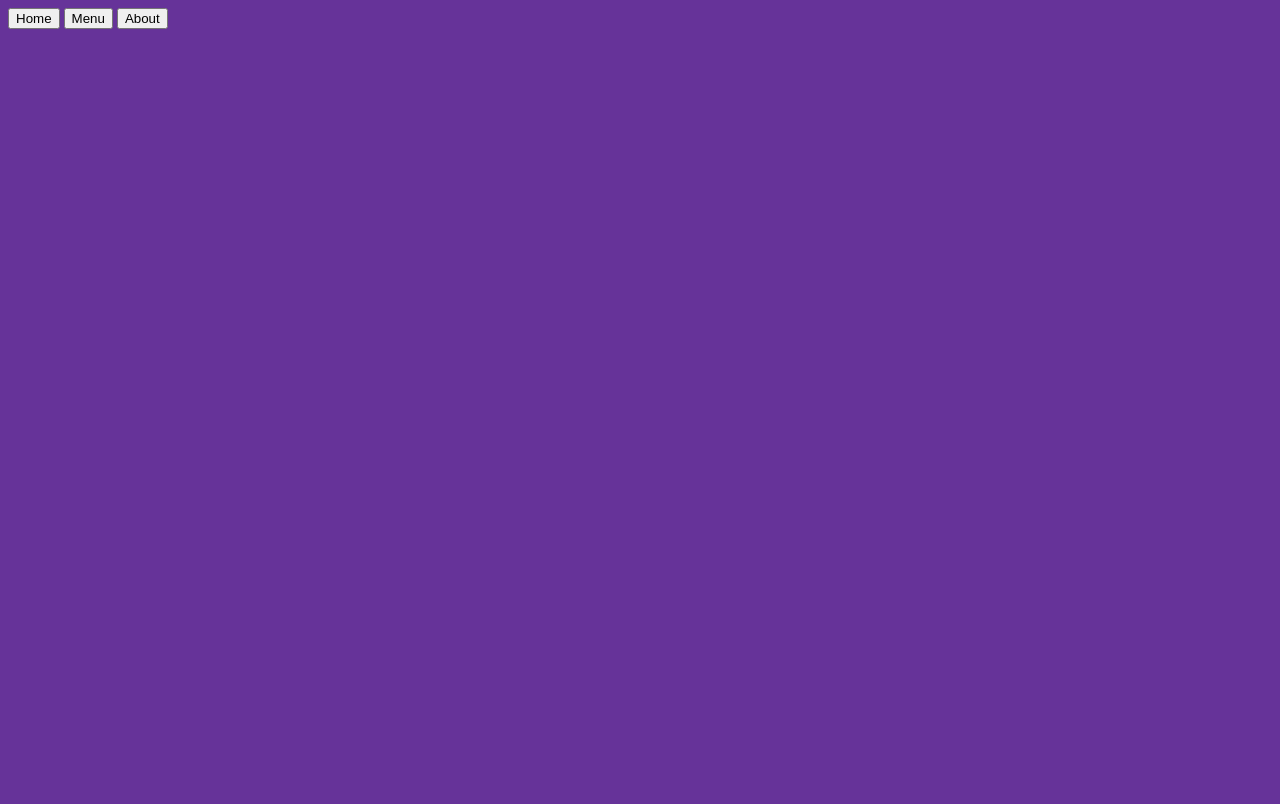
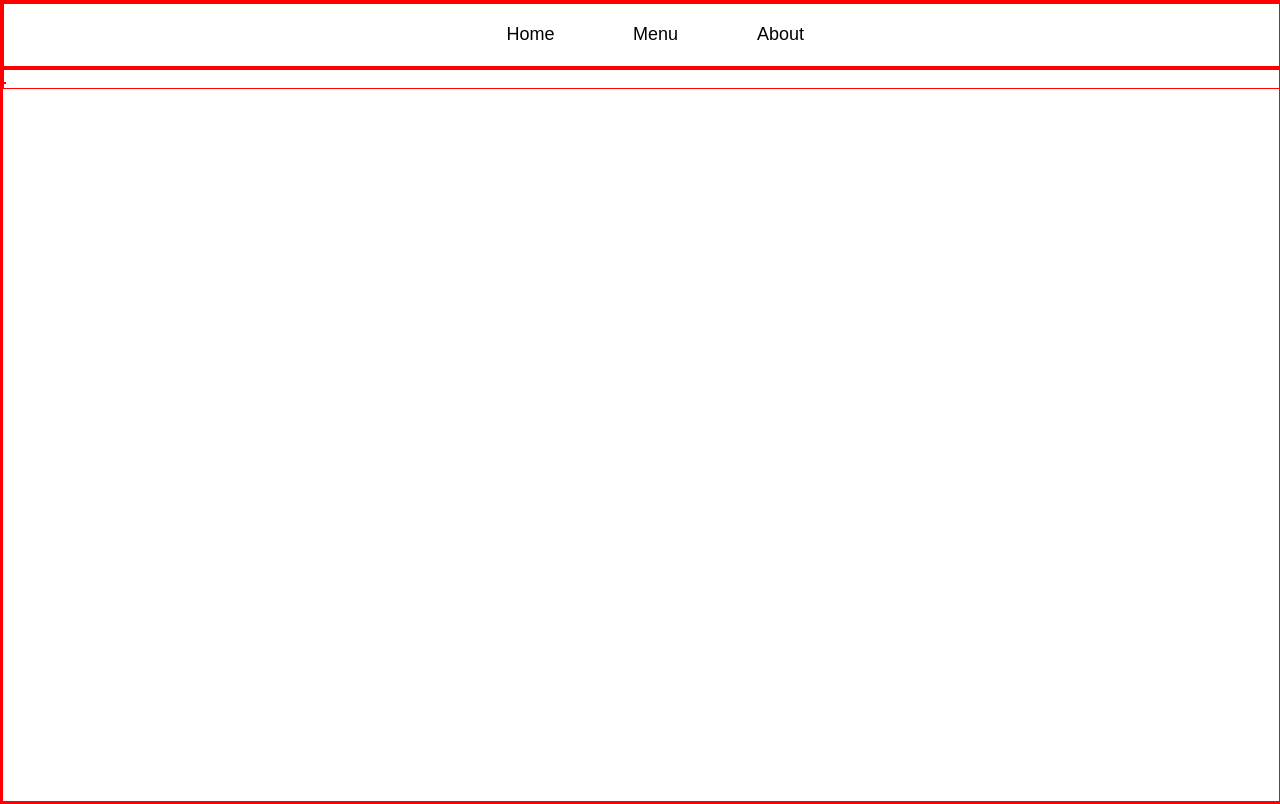
Before and after one commit to mbazzo1993/project-restaurant-page, a website built with webpack: page src/template.html in a window 1280 px wide. Built offline with nearby package versions, Linux system fonts and the light colour scheme.

Commit message:
feat: add styling for nav and buttons

```diff
--- a/src/style.css
+++ b/src/style.css
@@ -1,3 +1,63 @@
+* {
+    border: 1px solid red;
+}
+
+:root {
+    --header-height: 8%;
+    --button-font: 'Helvetica Neue', sans-serif;
+}
+
 body {
-    background-color: rebeccapurple;
+    height: 100vh;
+    width: 100vw;
+    padding: 0;
+    margin: 0;
+
+    display: flex;
+    flex-direction: column;
 }
+
+header {
+    padding: 0;
+    margin: 0;
+    width: 100%;
+    height: var(--header-height);
+
+    display: flex;
+    flex-direction: row;
+    align-content: center;
+    justify-content: center;
+}
+
+nav {
+    padding: 0;
+    margin: 0;
+    width: 100%;
+
+    display: flex;
+    flex-direction: row;
+    justify-content: center;
+
+}
+
+button {
+    width: 100px;
+    height: 100%;
+    margin-left: 25px;
+    background-color: white;
+    border: none;
+    font-size: large;
+    font-style: var(--button-font);
+}
+
+button:hover {
+    font-weight: bold;
+    border-bottom: 2px solid rgb(93, 93, 93);
+}
+
+#content {
+    padding: 0;
+    margin: 0;
+    width: 100%;
+    height: calc(100% - var(--header-height));
+}
--- a/src/template.html
+++ b/src/template.html
@@ -13,6 +13,11 @@
             <button>About</button>
         </nav>
     </header>
-    <div id="content"></div>
+    <div id="content">
+        <div class="banner">
+            <img src="" alt="">
+        </div>
+
+    </div>
 </body>
 </html>
```
Also changed, not shown: README.md.
